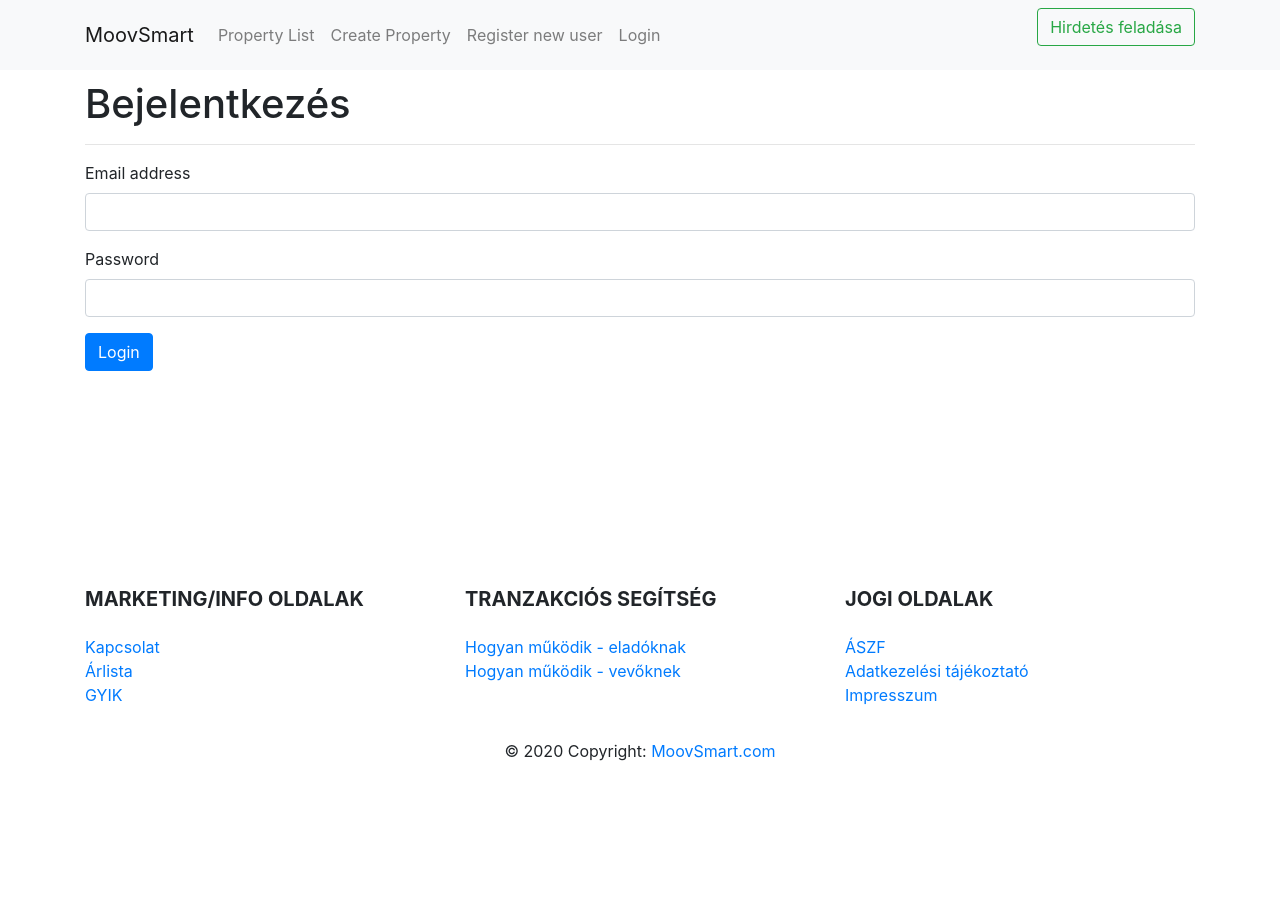
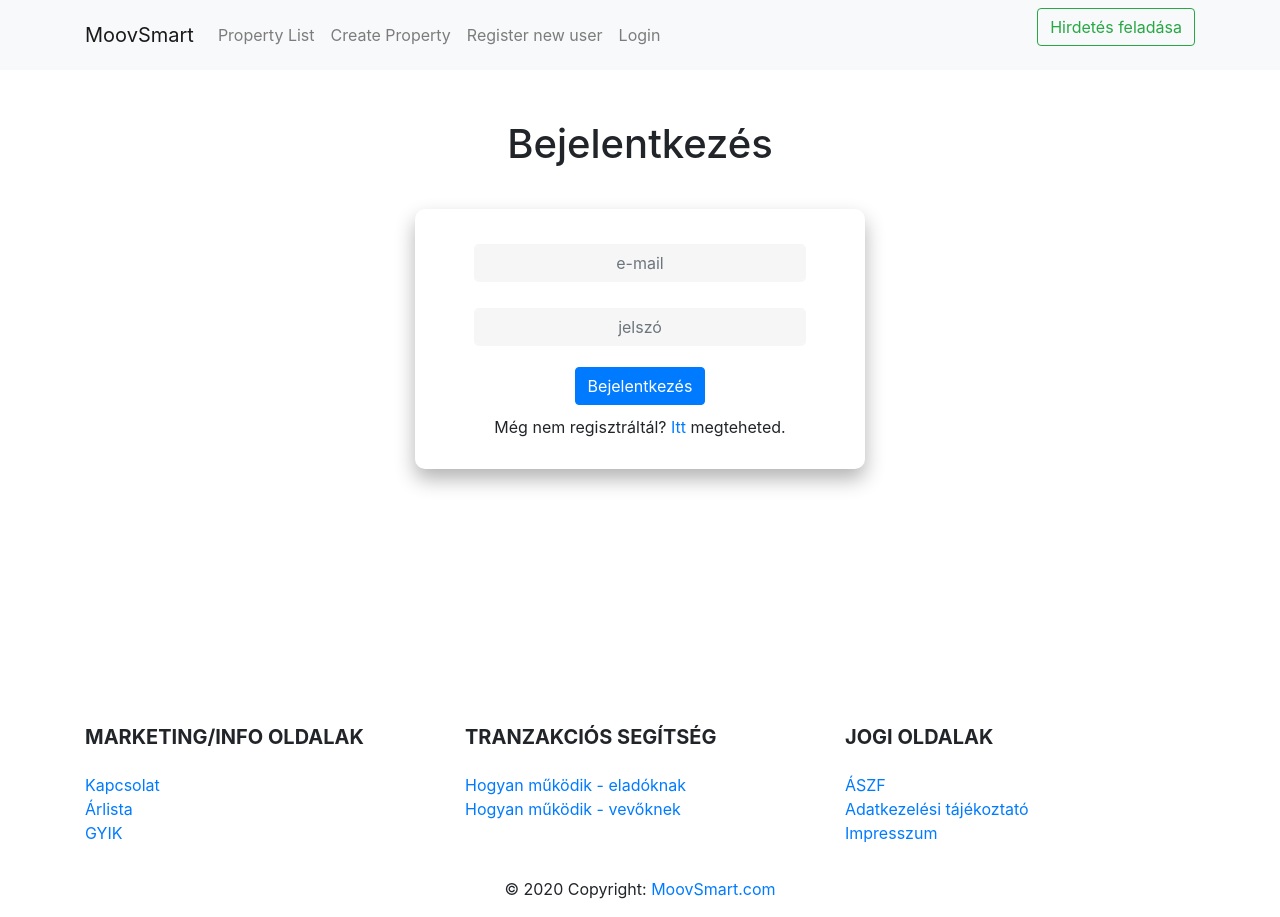
Before and after one commit to BariBori/moovsmart-project, an Angular app in the folder moovsmart/: page /user-login in a window 1280 px wide. Before the commit the page ends 800 px from the top, so only its background shows below. Built offline with nearby package versions, Linux system fonts and the light colour scheme.

Commit message:
modify userlogin, userregister html, css

```diff
--- a/moovsmart/src/app/components/user-login/user-login.component.css
+++ b/moovsmart/src/app/components/user-login/user-login.component.css
@@ -0,0 +1,47 @@
+.wrapper{
+  display: flex;
+  align-items: center;
+  flex-direction: column;
+  justify-content: center;
+  width: 100%;
+  min-height: 100%;
+  padding: 40px;
+}
+
+#loginForm{
+  -webkit-border-radius: 10px 10px 10px 10px;
+  border-radius: 10px 10px 10px 10px;
+  background: #fff;
+  padding: 30px;
+  width: 90%;
+  max-width: 450px;
+  position: relative;
+  -webkit-box-shadow: 0 10px 20px 0 rgba(0,0,0,0.3);
+  box-shadow: 0 10px 20px 0 rgba(0,0,0,0.3);
+  text-align: center;
+}
+
+.form-control{
+  background-color: #f6f6f6;
+  border: none;
+  color: #0d0d0d;
+  padding: 15px 32px;
+  text-align: center;
+  text-decoration: none;
+  display: inline-block;
+  font-size: 16px;
+  margin: 5px;
+  width: 85%;
+  border: 2px solid #f6f6f6;
+  -webkit-transition: all 0.5s ease-in-out;
+  -moz-transition: all 0.5s ease-in-out;
+  -ms-transition: all 0.5s ease-in-out;
+  -o-transition: all 0.5s ease-in-out;
+  transition: all 0.5s ease-in-out;
+  -webkit-border-radius: 5px 5px 5px 5px;
+  border-radius: 5px 5px 5px 5px;
+}
+
+.info-reg{
+  padding-top: 10px;
+}
--- a/moovsmart/src/app/components/user-login/user-login.component.html
+++ b/moovsmart/src/app/components/user-login/user-login.component.html
@@ -1,17 +1,20 @@
-<div class="container">
+<div class="wrapper">
   <h1>Bejelentkezés</h1>
   <hr>
-<form [formGroup]="loginForm">
+<form [formGroup]="loginForm" id="loginForm">
     <div class="form-group">
-        <label for="exampleInputEmail1">Email address</label>
-        <input aria-describedby="emailHelp" class="form-control" formControlName="email" id="exampleInputEmail1"
-            type="email">
+
+        <input aria-describedby="emailHelp" class="form-control" formControlName="email" id="email"
+            type="email" placeholder="e-mail">
     </div>
     <div class="form-group">
-        <label for="exampleInputPassword1">Password</label>
-        <input class="form-control" formControlName="password" id="exampleInputPassword1" type="password">
+
+        <input class="form-control" formControlName="password" id="password" type="password" placeholder="jelszó">
     </div>
-    <button type="submit" class="btn btn-primary" (click)="onSubmit()">Login</button>
+    <button type="submit" class="btn btn-primary" (click)="onSubmit()">Bejelentkezés</button>
+
+  <div class="info-reg">Még nem regisztráltál? <a routerLink="/userregister-form" >Itt</a> megteheted.</div>
 </form>
+
 </div>
 <app-footer></app-footer>
--- a/moovsmart/src/app/components/userregister-form/userregister-form.component.css
+++ b/moovsmart/src/app/components/userregister-form/userregister-form.component.css
@@ -0,0 +1,47 @@
+.wrapper{
+  display: flex;
+  align-items: center;
+  flex-direction: column;
+  justify-content: center;
+  width: 100%;
+  min-height: 100%;
+  padding: 40px;
+}
+
+#registerForm{
+  -webkit-border-radius: 10px 10px 10px 10px;
+  border-radius: 10px 10px 10px 10px;
+  background: #fff;
+  padding: 30px;
+  width: 90%;
+  max-width: 450px;
+  position: relative;
+  -webkit-box-shadow: 0 10px 20px 0 rgba(0,0,0,0.3);
+  box-shadow: 0 10px 20px 0 rgba(0,0,0,0.3);
+  text-align: center;
+}
+
+.form-control{
+  background-color: #f6f6f6;
+  border: none;
+  color: #0d0d0d;
+  padding: 15px 32px;
+  text-align: center;
+  text-decoration: none;
+  display: inline-block;
+  font-size: 16px;
+  margin: 5px;
+  width: 85%;
+  border: 2px solid #f6f6f6;
+  -webkit-transition: all 0.5s ease-in-out;
+  -moz-transition: all 0.5s ease-in-out;
+  -ms-transition: all 0.5s ease-in-out;
+  -o-transition: all 0.5s ease-in-out;
+  transition: all 0.5s ease-in-out;
+  -webkit-border-radius: 5px 5px 5px 5px;
+  border-radius: 5px 5px 5px 5px;
+}
+
+.info-reg{
+  padding-top: 10px;
+}
--- a/moovsmart/src/app/components/userregister-form/userregister-form.component.html
+++ b/moovsmart/src/app/components/userregister-form/userregister-form.component.html
@@ -1,4 +1,7 @@
-<form [formGroup]="registerNewUserForm">
+<div class="wrapper">
+  <h1>Regisztráció</h1>
+  <hr>
+<form [formGroup]="registerNewUserForm" id="registerForm">
   <div class="form-group">
     <label for="InputFullName">Full name</label>
     <input aria-describedby="emailHelp" class="form-control" formControlName="personalDetails" id="InputFullName"
@@ -19,3 +22,4 @@
   </div>
   <button type="submit" class="btn btn-primary" (click)="saveUser()">Save</button>
 </form>
+</div>
```
